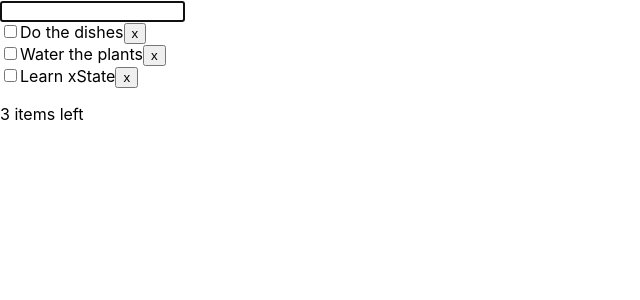
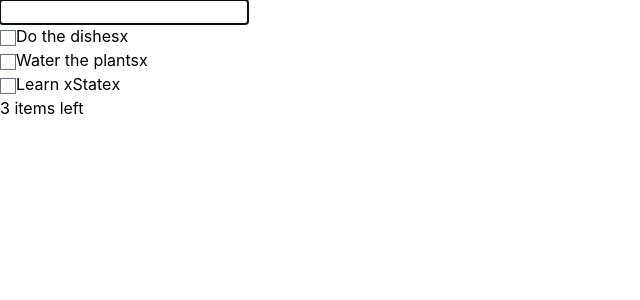
Before and after one commit to jeroenknol/personal-site, a Next.js app: page / in a window 1280 px wide. Shown: the top 300 px of the page, without its empty margins (0-640 px from the left). Built offline with nearby package versions, Linux system fonts and the light colour scheme; what @xstate/inspect would draw is missing.

Commit message:
feat: added tailwind to the project

```diff
--- a/components/Todo.tsx
+++ b/components/Todo.tsx
@@ -30,6 +30,7 @@ export const Todo: React.FC<TodoProps> = ({ todoRef }) => {
       ) : (
         <input
           value={title}
+          type='text'
           ref={inputRef}
           onChange={(e) => send({ type: 'CHANGE', value: e.target.value })}
           onBlur={(_) => {
--- a/package.json
+++ b/package.json
@@ -8,6 +8,7 @@
     "lint": "next lint"
   },
   "dependencies": {
+    "@tailwindcss/forms": "^0.4.0",
     "@xstate/inspect": "^0.5.2",
     "@xstate/react": "^1.6.3",
     "next": "12.0.7",
@@ -20,8 +21,11 @@
     "@types/node": "17.0.2",
     "@types/react": "17.0.37",
     "@types/uuid": "^8.3.3",
+    "autoprefixer": "^10.4.2",
     "eslint": "8.5.0",
     "eslint-config-next": "12.0.7",
+    "postcss": "^8.4.5",
+    "tailwindcss": "^3.0.18",
     "typescript": "4.5.4"
   }
 }
--- /dev/null
+++ b/postcss.config.js
@@ -0,0 +1,6 @@
+module.exports = {
+  plugins: {
+    tailwindcss: {},
+    autoprefixer: {},
+  },
+}
--- a/styles/globals.css
+++ b/styles/globals.css
@@ -1,3 +1,7 @@
+@tailwind base;
+@tailwind components;
+@tailwind utilities;
+
 html,
 body {
   padding: 0;
--- /dev/null
+++ b/tailwind.config.js
@@ -0,0 +1,7 @@
+module.exports = {
+  content: ['./pages/**/*.{ts,tsx}', './components/**/*.{ts,tsx}'],
+  theme: {
+    extend: {},
+  },
+  plugins: [require('@tailwindcss/forms')],
+};
```
Also changed, not shown: 1 other file (tests, documents, lock files or other folders).
